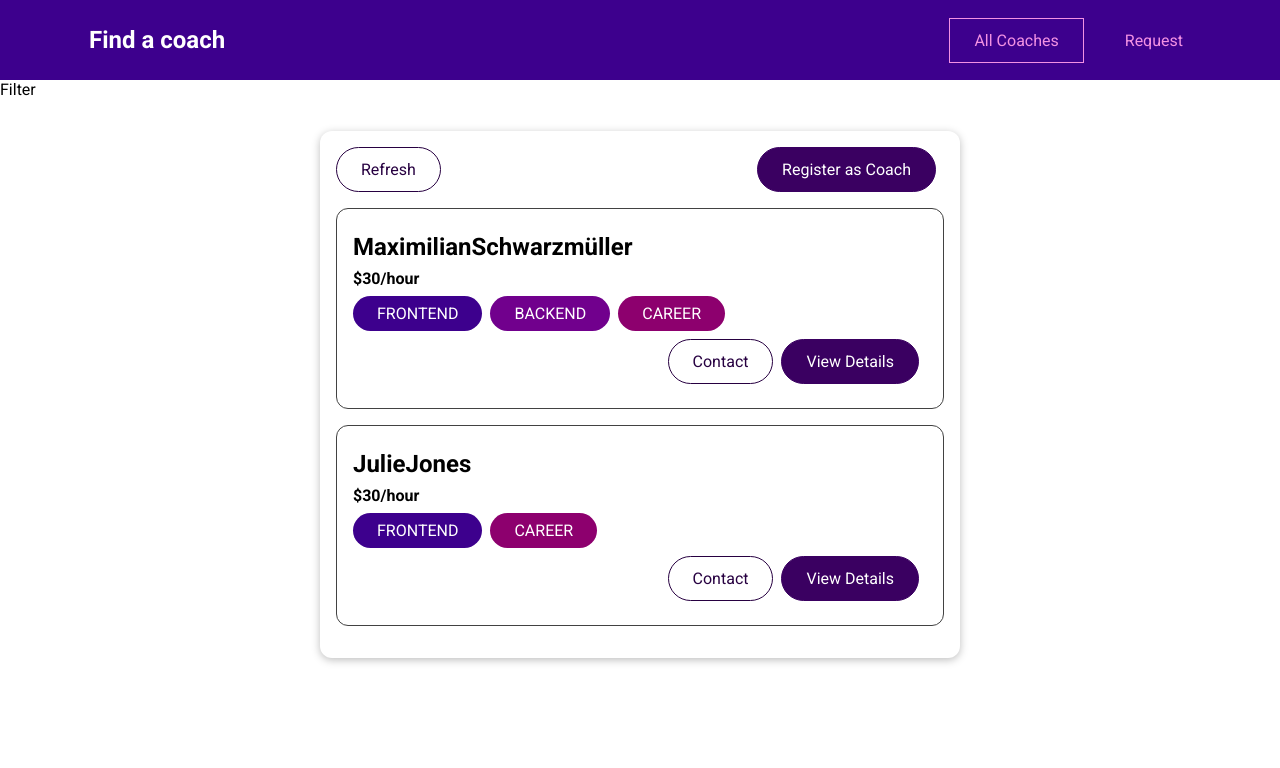
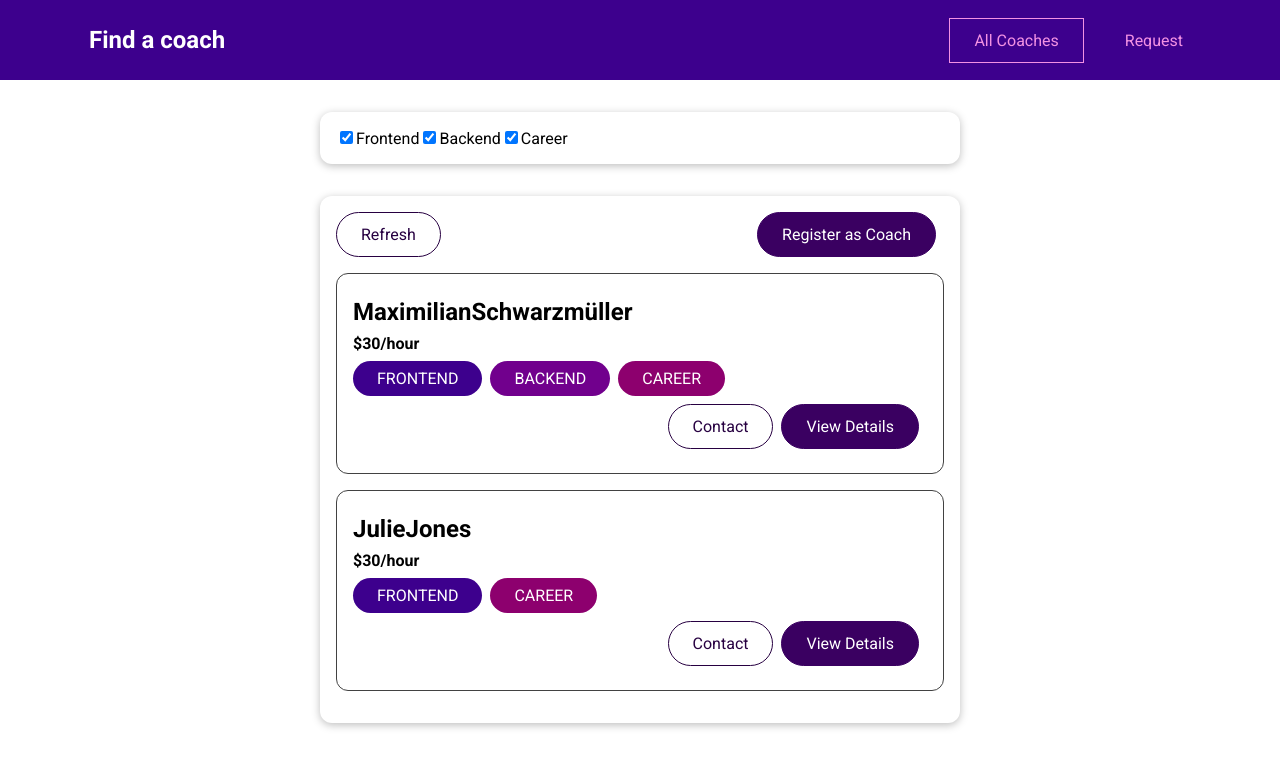
Before and after one commit to shafiquddin/MainProjVue, a Vue app: page /coaches in a window 1280 px wide. Shown: the top 768 px of the page. Built offline with nearby package versions, Linux system fonts and the light colour scheme.

Commit message:
filter coach

```diff
--- /dev/null
+++ b/src/components/Coaches/CoachFilter.vue
@@ -0,0 +1,65 @@
+<template>
+    <base-card>
+    <span class="filter">
+        <input type="checkbox" id="frontend" checked @change="setFilter">
+        <label for="frontend">Frontend</label>
+    </span>
+    <span class="filter">
+        <input type="checkbox" id="backend" checked @change="setFilter">
+        <label for="backend">Backend</label>
+    </span>
+    <span class="filter">
+        <input type="checkbox" id="career" checked @change="setFilter">
+        <label for="career">Career</label>
+    </span>
+    </base-card>
+</template>
+<script>
+
+export default {
+    emits:['change-filter'],
+    data(){
+        return {
+            filters:{
+                frontend:true,
+                backend:true,
+                career:true,
+            }
+        }
+    },
+    methods:{
+        setFilter(event){
+            const input = event.target.id;
+            const isActive=event.target.checked;
+            const updatedFilter={
+                ...this.filters,
+                [input]:isActive
+            }
+            this.filters=updatedFilter;
+            this.$emit('change-filter',updatedFilter);
+        }
+    }
+}
+</script>
+<style scoped>
+h2 {
+  margin: 0.5rem 0;
+}
+
+.filter-option {
+  margin-right: 1rem;
+}
+
+.filter-option label,
+.filter-option input {
+  vertical-align: middle;
+}
+
+.filter-option label {
+  margin-left: 0.25rem;
+}
+
+.filter-option.active label {
+  font-weight: bold;
+}
+</style>
--- a/src/pages/Coaches/CoachesList.vue
+++ b/src/pages/Coaches/CoachesList.vue
@@ -1,5 +1,7 @@
 <template>
-  <section>Filter</section>
+  <section>
+    <coach-filter @change-filter="updateFilters"></coach-filter>
+  </section>
   <section>
     <base-card>
     <div class="controls">
@@ -23,20 +25,48 @@
 </template>
 <script>
 import CoachItems from '../../components/Coaches/CoachItems.vue';
-import BaseCard from '../../components/UI/BaseCard.vue'
+import BaseCard from '../../components/UI/BaseCard.vue';
+import CoachFilter from '../../components/Coaches/CoachFilter.vue';
 export default {
   components:{
     CoachItems,
     BaseCard,
+    CoachFilter,
+  },
+  data(){
+    return {
+      activeFilter:{
+        frontend:true,
+        backend:true,
+        career:true
+      }
+    }
   },
   computed: {
     filteredCoach() {
-      return this.$store.getters["coach/coaches"];
+      const coaches = this.$store.getters["coach/coaches"];
+      return coaches.filter(coach=>{
+      if(this.activeFilter.frontend && coach.areas.includes('frontend')){
+        return true;
+      }
+      if(this.activeFilter.backend && coach.areas.includes('backend')){
+        return true;
+      }
+      if(this.activeFilter.career && coach.areas.includes('career')){
+        return true;
+      }
+      return false;
+    })
     },
     hasCoaches() {
       return this.$store.getters["coach/hasCoaches"];
     },
   },
+  methods:{
+    updateFilters(updatedFilter){
+      this.activeFilter=updatedFilter;
+    }
+  }
 };
 </script>
 <style scoped>
```
